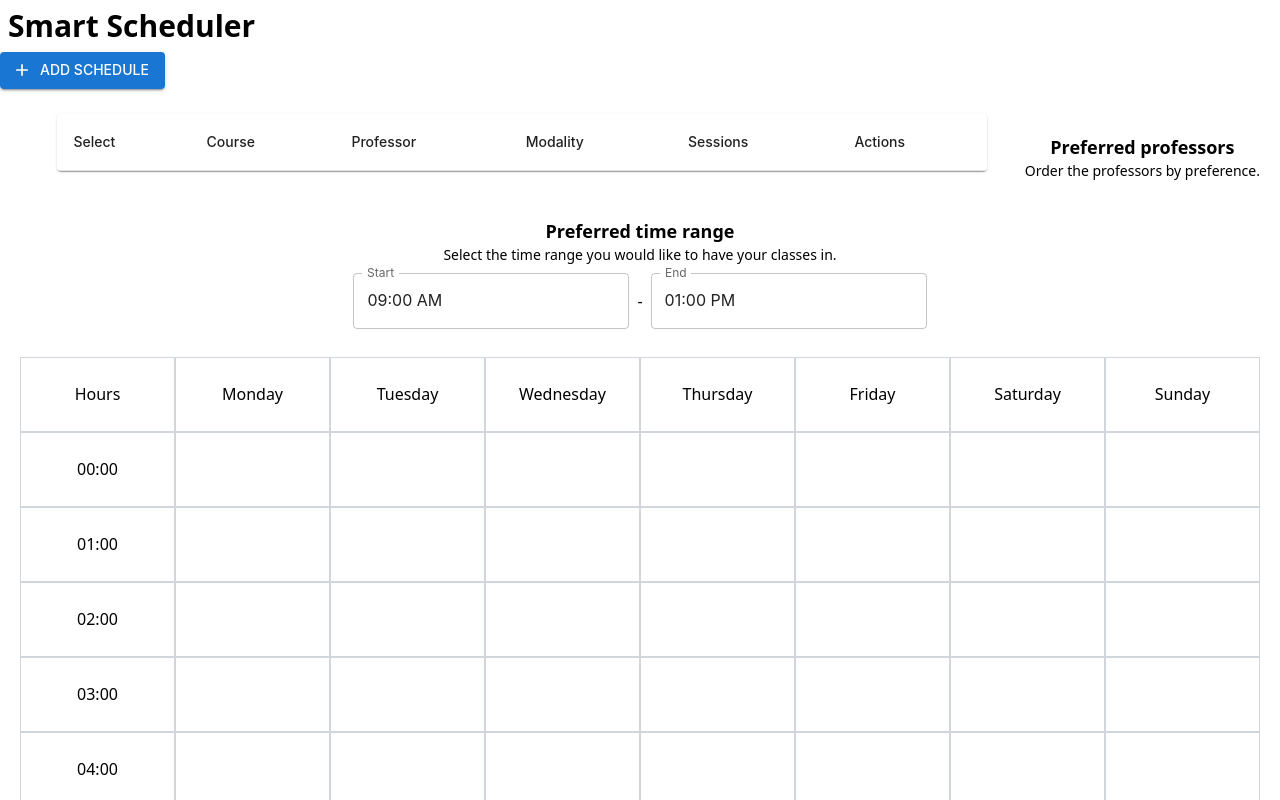
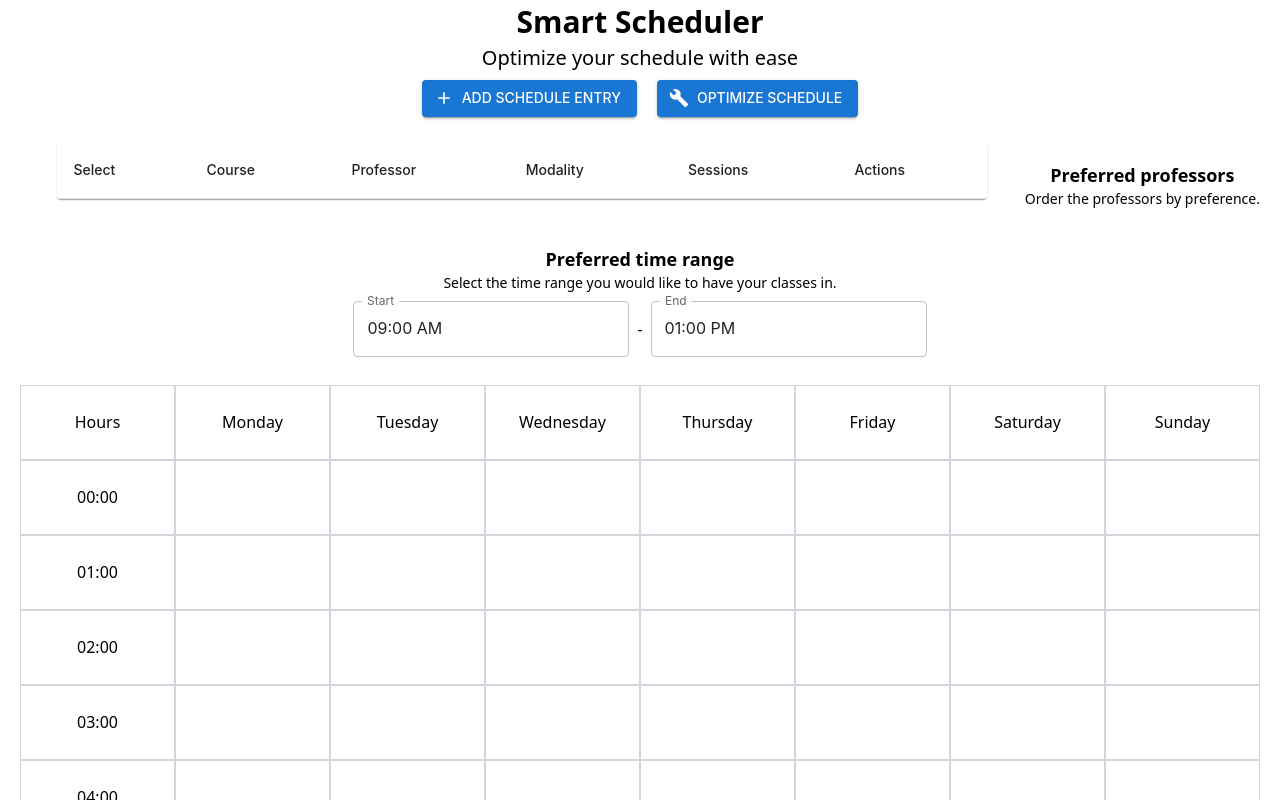
Before and after one commit to PieroD04/smart-scheduler, a React (Vite) app: page / in a window 1280 px wide. Shown: the top 800 px of the page. Built offline with nearby package versions, Linux system fonts and the light colour scheme; a web font is replaced by a local one.

Commit message:
feat: add optimize function

```diff
--- a/src/hooks/useSelectedEntries.ts
+++ b/src/hooks/useSelectedEntries.ts
@@ -16,6 +16,11 @@ export default function useSelectedEntries() {
         }
     };
 
+    const updateSelectedEntries = (entries: ScheduleEntry[]) => {
+        setSelectedEntries(entries);
+        localStorage.setItem(SELECTED_ENTRIES, JSON.stringify(entries));
+    };
+
     const toggleSelectedEntry = (entry: ScheduleEntry) => {
         const isSelected = selectedEntries.some(sel => sel.id === entry.id);
         let newSelected;
@@ -30,5 +35,5 @@ export default function useSelectedEntries() {
         localStorage.setItem(SELECTED_ENTRIES, JSON.stringify(newSelected));
     };
 
-    return { selectedEntries, toggleSelectedEntry };
+    return { selectedEntries, updateSelectedEntries, toggleSelectedEntry };
 }
--- a/src/pages/Home.tsx
+++ b/src/pages/Home.tsx
@@ -4,22 +4,30 @@ import { Button, Dialog, DialogContent, DialogTitle, IconButton } from "@mui/mat
 import useEntries from "../hooks/useEntries";
 import useSelectedEntries from "../hooks/useSelectedEntries";
 import AddIcon from '@mui/icons-material/Add';
+import BuildIcon from '@mui/icons-material/Build';
 import CloseIcon from '@mui/icons-material/Close';
 import ScheduleTable from "../components/ScheduleTable";
 import Scheduler from "../components/Scheduler";
 import ProffesorList from "../components/ProfessorList";
 import TimeRangeSelector from "../components/TimeRangeSelector";
 import usePreferences from "../hooks/usePreferences";
+import optimizeSchedule from "../utils/optimizeSchedule";
 
 export default function Home() {
     const [open, setOpen] = useState(false);
     const { entries, addEntry, deleteEntry } = useEntries();
-    const { selectedEntries, toggleSelectedEntry } = useSelectedEntries();
+    const { selectedEntries, updateSelectedEntries, toggleSelectedEntry } = useSelectedEntries();
     const { professors, updateProfessorOrder, timeRange, updateTimeRange } = usePreferences({ entries });
 
     const handleClickOpen = () => {
         setOpen(true);
     };
+
+    const handleOptimize = () => {
+        const optimizedEntries = optimizeSchedule(entries, professors, timeRange);
+        console.log(optimizedEntries);
+        updateSelectedEntries(optimizedEntries);
+    }
 
     const handleClose = () => {
         setOpen(false);
@@ -27,12 +35,21 @@ export default function Home() {
 
     return (
         <div>
-            <h1 className="text-3xl font-bold p-2">Smart Scheduler</h1>
-            <Button
-                variant="contained"
-                startIcon={<AddIcon />}
-                onClick={handleClickOpen}
-            >Add Schedule</Button>
+            <div className="text-3xl font-bold text-center p-1">Smart Scheduler</div>
+            <div className="text-xl font-normal text-center mb-2">Optimize your schedule with ease</div>
+            <div className="flex flex-row justify-center items-center gap-5">
+                <Button
+                    variant="contained"
+                    startIcon={<AddIcon />}
+                    onClick={handleClickOpen}
+                >Add Schedule Entry</Button>
+                <Button
+                    variant="contained"
+                    startIcon={<BuildIcon />}
+                    onClick={handleOptimize}
+                >Optimize Schedule</Button>
+            </div>
+
 
             <div className="flex flex-col overflow-x-auto items-baseline xl:flex-row xl:justify-center m-5">
                 <div className="lg:w-3/4 sm:w-full mx-auto">
--- /dev/null
+++ b/src/utils/optimizeSchedule.ts
@@ -0,0 +1,58 @@
+import { isBefore, isAfter, getHours } from 'date-fns';
+import { TimeRange } from "../models/Preferences";
+import ScheduleEntry, { Session } from "../models/ScheduleEntry";
+
+export default function optimizeSchedule(entries: ScheduleEntry[], professors: string[], preferredTimeRange: TimeRange): ScheduleEntry[] {
+    // This function returns a new array of ScheduleEntry objects that are optimized based on the following criteria:
+    // 1. No two entries should overlap in time
+    // 2. No two entries should have the same course
+    // 3. Entries should (preferably) be scheduled within the preferred time range
+    // 4. Time range is defined by the start and end time of the day (e.g. 9:00 AM - 5:00 PM), and should be formatted with date-fns library when comparing time ranges (getHours)
+    // 5. Entries should (preferably) be scheduled with professors in the order they are listed in the professors array (first: most preferred, last: least preferred)
+    // 6. If a professor is not available for a course, the entry should be scheduled with the next preferred professor
+    // 7. The function should return the optimized array of ScheduleEntry objects
+    // 8. The input array of ScheduleEntry objects can repeat the same course and professor but with different time ranges
+    // 9. The output should maximize the number of courses scheduled even if it means scheduling a course with a less preferred professor or outside the preferred time range
+
+    entries.sort((a, b) => {
+        if (a.course === b.course) {
+            return professors.indexOf(a.professor) - professors.indexOf(b.professor);
+        }
+        return a.course.localeCompare(b.course);
+    });
+
+    const optimizedEntries: ScheduleEntry[] = [];
+    const scheduledCourses = new Set<string>();
+
+    for (const entry of entries) {
+        if (scheduledCourses.has(entry.course)) {
+            continue;
+        }
+
+        const isPreferredTime = entry.sessions.every((session: Session) => {
+            const startHour = getHours(session.start);
+            const endHour = getHours(session.end);
+            return startHour >= getHours(preferredTimeRange.start) && endHour <= getHours(preferredTimeRange.end);
+        });
+
+        const hasOverlap = optimizedEntries.some(scheduledEntry => {
+            return scheduledEntry.sessions.some(scheduledSession => {
+                return entry.sessions.some(session => {
+                    return session.day === scheduledSession.day &&
+                        ((isBefore(session.start, scheduledSession.end) && isAfter(session.end, scheduledSession.start)));
+                });
+            });
+        });
+
+        if (!hasOverlap) {
+            if (isPreferredTime) {
+                optimizedEntries.unshift(entry);
+            } else {
+                optimizedEntries.push(entry);
+            }
+            scheduledCourses.add(entry.course);
+        }
+    }
+
+    return optimizedEntries;
+}
```
